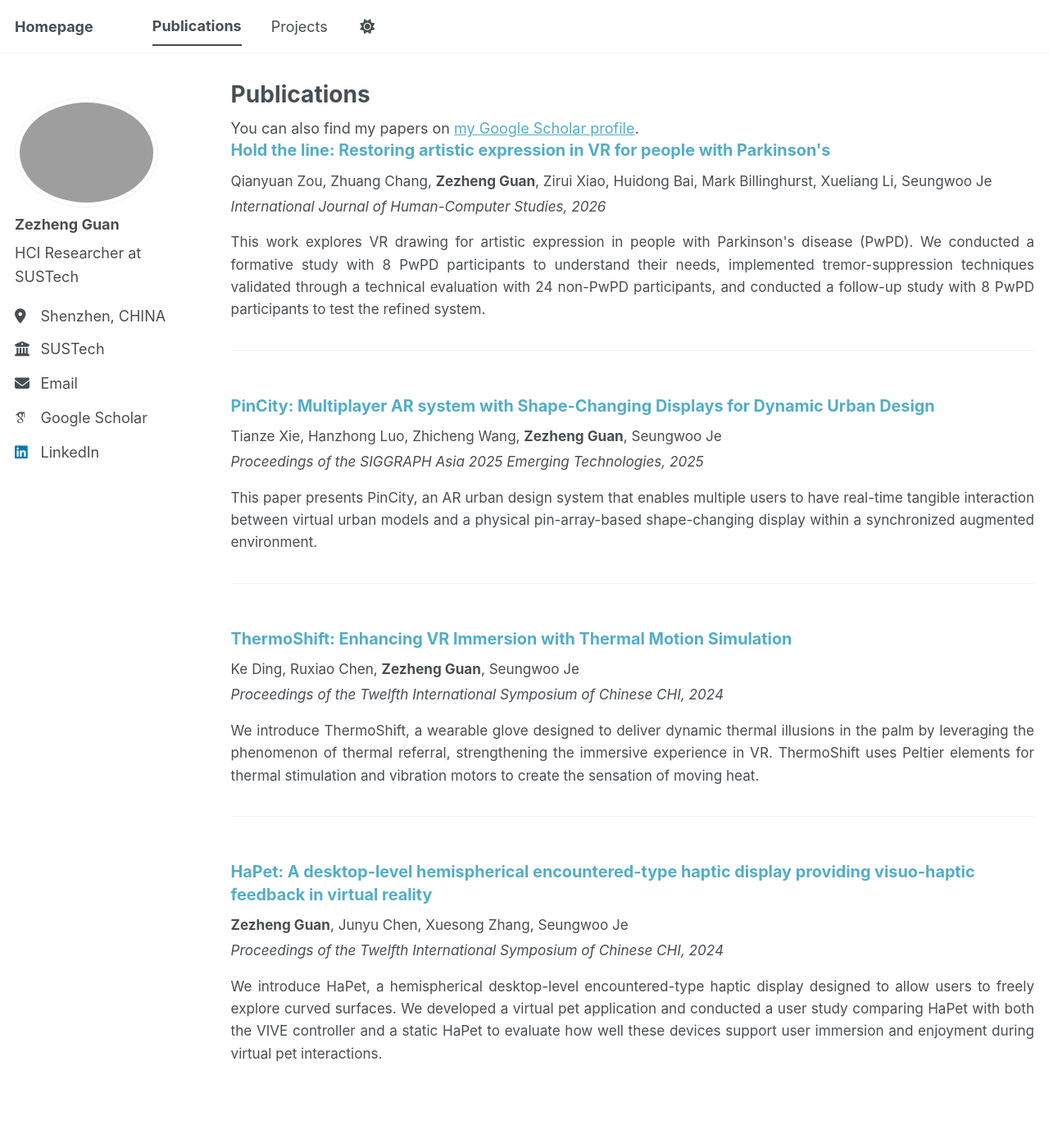
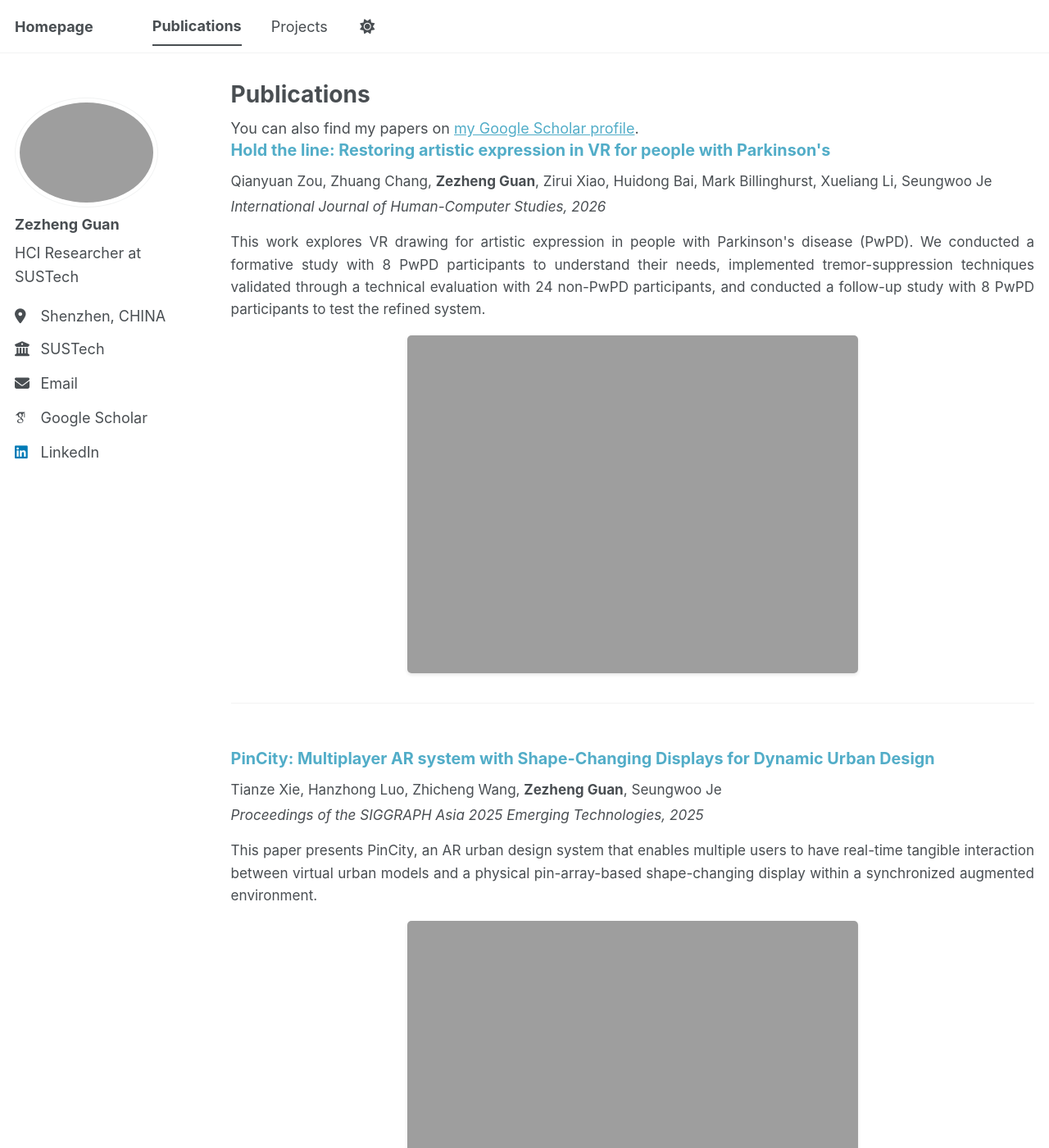
Before and after one commit to zezhengguan/zezhengguan.github.io, a Jekyll site: the page built from _pages/publications.html, in a window 1280 px wide and 1400 px high. Shown: the whole window at 82% size. Built offline with Jekyll 4.4.1, drawn with Linux system fonts in a browser that asks for light colours; some web fonts are replaced; a script bundle is joined from its source files by our own code; library files that are not in the unit come from our copies.

Commit message:
Version0.2 Testing

```diff
--- a/_includes/author-profile.html
+++ b/_includes/author-profile.html
@@ -28,7 +28,7 @@
         <li class="author__desktop"><i class="fas fa-fw fa-location-dot icon-pad-right" aria-hidden="true"></i>{{ author.location }}</li>
       {% endif %}
       {% if author.employer %}
-        <li class="author__desktop"><a href="https://www.sustech.edu.cn/" style="text-decoration: none; color: inherit;"><i class="fas fa-fw fa-building-columns icon-pad-right" aria-hidden="true"></i>{{ author.employer }}</a></li>
+        <li class="author__desktop"><a href="https://www.sustech.edu.cn/" style="color: inherit;"><i class="fas fa-fw fa-building-columns icon-pad-right" aria-hidden="true"></i>{{ author.employer }}</a></li>
       {% endif %}
       {% if author.uri %}
         <li><a href="{{ author.uri }}"><i class="fas fa-fw fa-link icon-pad-right" aria-hidden="true"></i>{{ site.data.ui-text[site.locale].website_label | default: "Website" }}</a></li>
--- a/_pages/publications.html
+++ b/_pages/publications.html
@@ -55,6 +55,19 @@ author_profile: true
   line-height: 1.6;
   text-align: justify;
 }
+
+.publication-image {
+  margin-top: 1em;
+  text-align: center;
+}
+
+.publication-image img {
+  width: 100%;
+  max-width: 550px;
+  height: auto;
+  border-radius: 5px;
+  box-shadow: 0 2px 4px rgba(0,0,0,0.1);
+}
 </style>
 
 {% for post in site.publications reversed %}
@@ -71,5 +84,10 @@ author_profile: true
     {% if post.excerpt %}
       <div class="publication-excerpt">{{ post.excerpt }}</div>
     {% endif %}
+    {% if post.image %}
+      <div class="publication-image">
+        <img src="{{ base_path }}/images/papers/{{ post.image }}" alt="{{ post.title }}">
+      </div>
+    {% endif %}
   </div>
 {% endfor %}
```
Also changed, not shown: _pages/about.md (+1 -1 lines).
